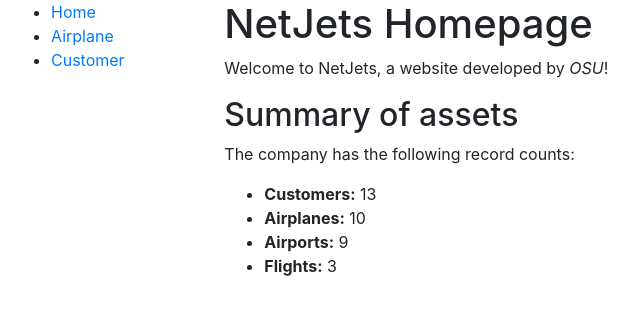
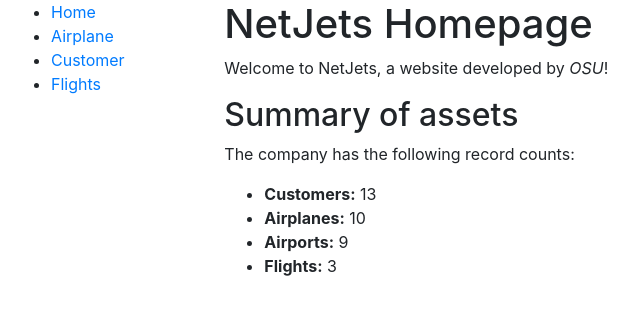
Before and after one commit to ArturoBarrios/Airplane_Web_Service, a Django app: page /myapp/ in a window 1280 px wide. Shown: the top 315 px of the page, without its empty margins (4-644 px from the left). Run offline with Django 3.2, Linux system fonts and the light colour scheme; data comes from the database, SQL or seed files in the repository; some libraries are stand-ins or nearby versions.

Commit message:
Update base_generic.html

```diff
--- a/pyapi/myapp/templates/base_generic.html
+++ b/pyapi/myapp/templates/base_generic.html
@@ -18,6 +18,7 @@
           <li><a href="{% url 'index' %}">Home</a></li>
           <li><a href="{% url 'airplane' %}">Airplane</a></li>
           <li><a href="{% url 'customer'%}">Customer</a></li>
+          <li><a href="{% url 'flight'%}">Flights</a></li>
         </ul>
      {% endblock %}
       </div>
```
